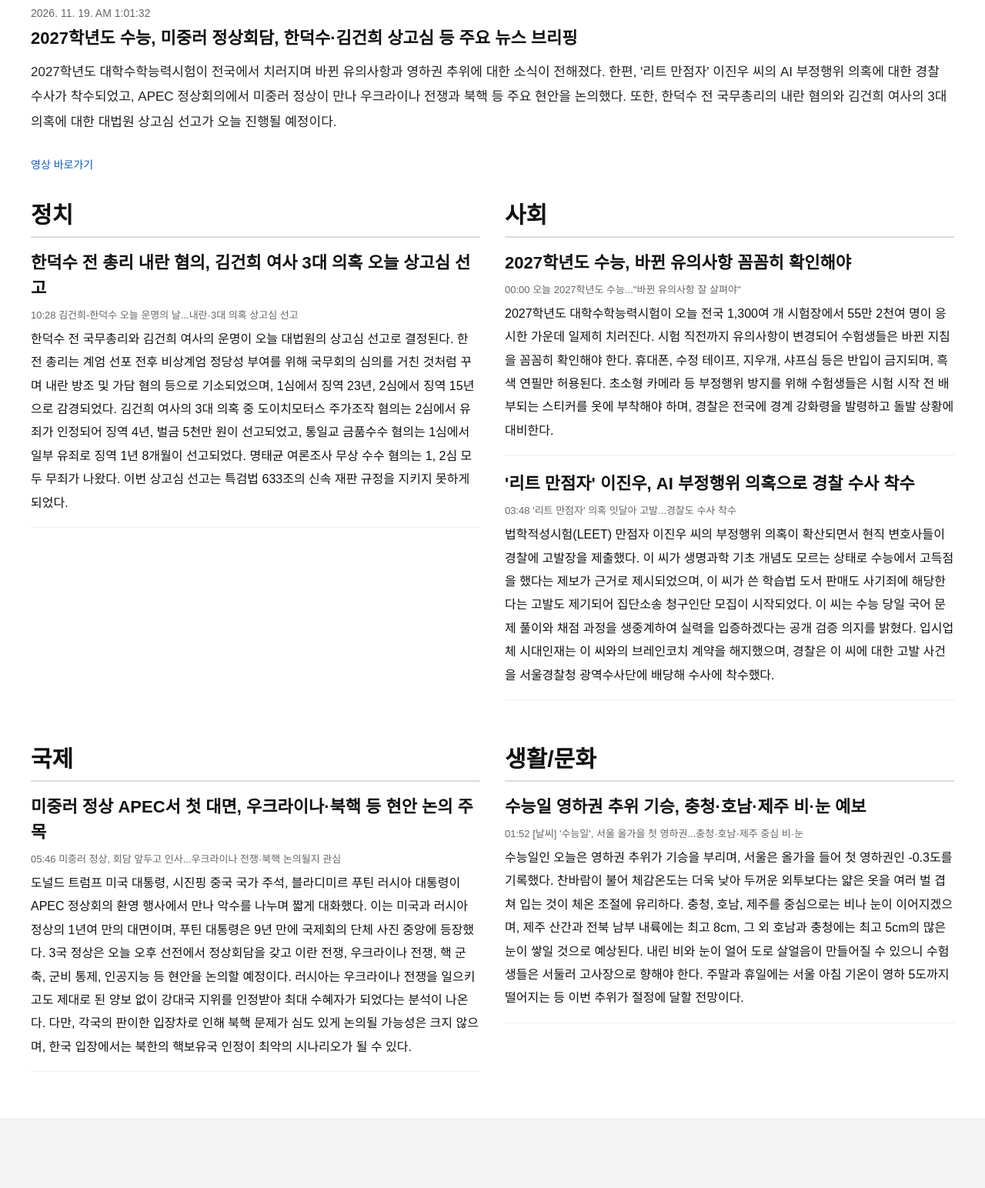
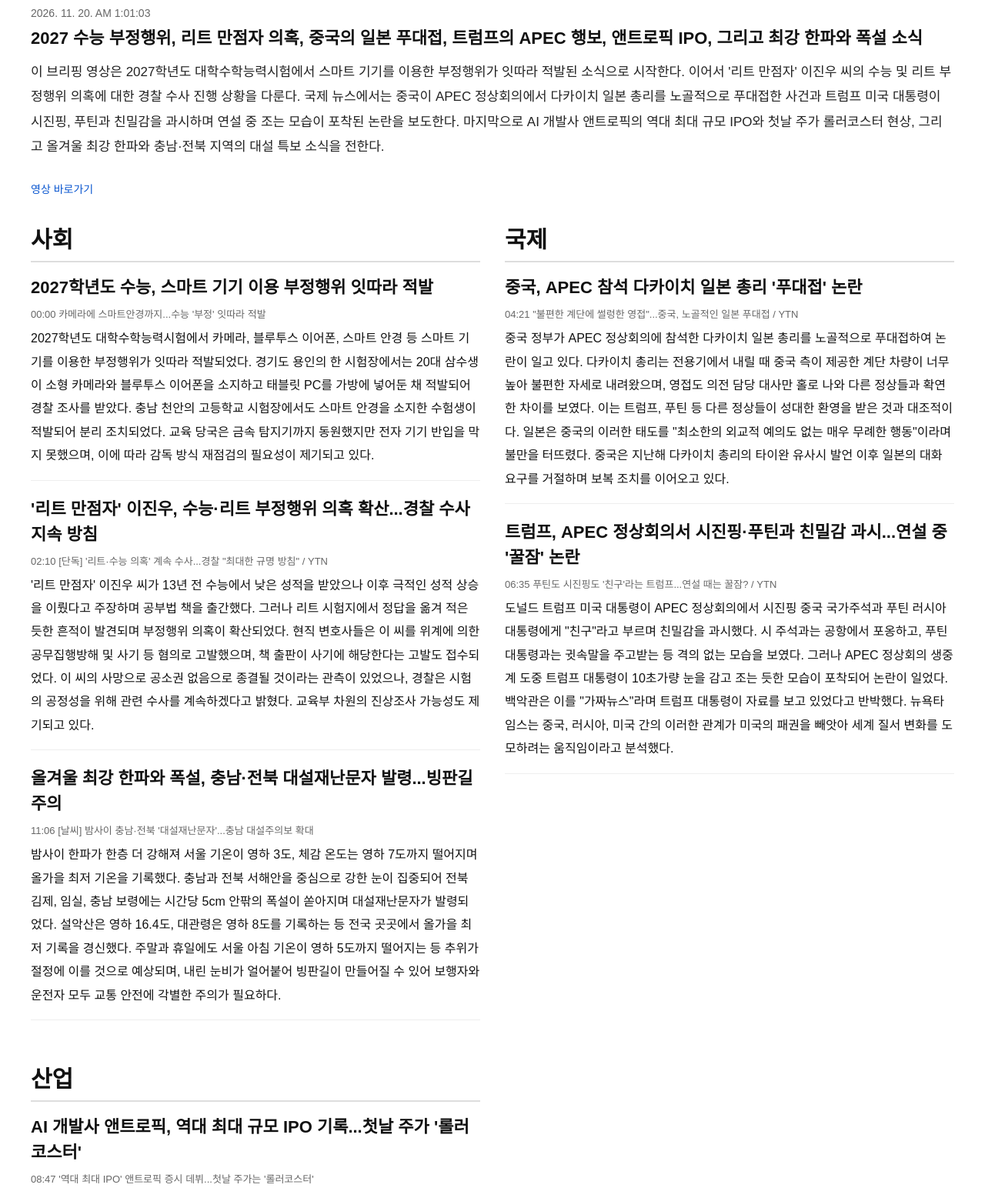
Before and after one commit to 93minki/daily-news-paper, a plain HTML site: page index.html in a window 1280 px wide. Shown: the part 164-1708 px from the top of the page at 77% size. Before the commit the page ends 1657 px from the top, so only its background shows below. Drawn offline with Linux system fonts and the light colour scheme.

Commit message:
update daily-news-paper index.html

```diff
--- a/index.html
+++ b/index.html
@@ -88,37 +88,32 @@
 <body>
   <div class="page">
     <div class="title">데일리 뉴스 리포트</div>
-    <div class="date">2026. 11. 19. AM 1:01:32</div>
-    <div class="video-title">2027학년도 수능, 미중러 정상회담, 한덕수·김건희 상고심 등 주요 뉴스 브리핑</div>
-    <div class="video-summary">2027학년도 대학수학능력시험이 전국에서 치러지며 바뀐 유의사항과 영하권 추위에 대한 소식이 전해졌다. 한편, &#39;리트 만점자&#39; 이진우 씨의 AI 부정행위 의혹에 대한 경찰 수사가 착수되었고, APEC 정상회의에서 미중러 정상이 만나 우크라이나 전쟁과 북핵 등 주요 현안을 논의했다. 또한, 한덕수 전 국무총리의 내란 혐의와 김건희 여사의 3대 의혹에 대한 대법원 상고심 선고가 오늘 진행될 예정이다.</div>
-    <a class="video-link" href="https://www.youtube.com/watch?v=Uyxe9WtAhaE" target="_blank" rel="noopener noreferrer">영상 바로가기</a>
+    <div class="date">2026. 11. 20. AM 1:01:03</div>
+    <div class="video-title">2027 수능 부정행위, 리트 만점자 의혹, 중국의 일본 푸대접, 트럼프의 APEC 행보, 앤트로픽 IPO, 그리고 최강 한파와 폭설 소식</div>
+    <div class="video-summary">이 브리핑 영상은 2027학년도 대학수학능력시험에서 스마트 기기를 이용한 부정행위가 잇따라 적발된 소식으로 시작한다. 이어서 &#39;리트 만점자&#39; 이진우 씨의 수능 및 리트 부정행위 의혹에 대한 경찰 수사 진행 상황을 다룬다. 국제 뉴스에서는 중국이 APEC 정상회의에서 다카이치 일본 총리를 노골적으로 푸대접한 사건과 트럼프 미국 대통령이 시진핑, 푸틴과 친밀감을 과시하며 연설 중 조는 모습이 포착된 논란을 보도한다. 마지막으로 AI 개발사 앤트로픽의 역대 최대 규모 IPO와 첫날 주가 롤러코스터 현상, 그리고 올겨울 최강 한파와 충남·전북 지역의 대설 특보 소식을 전한다.</div>
+    <a class="video-link" href="https://www.youtube.com/watch?v=Cvhqc_nuv-c" target="_blank" rel="noopener noreferrer">영상 바로가기</a>
 
     <div class="grid">
-
-    <section>
-      <div class="section-title">정치</div>
-
-  <article class="item">
-    <div class="item-title">한덕수 전 총리 내란 혐의, 김건희 여사 3대 의혹 오늘 상고심 선고</div>
-    <div class="item-meta">10:28 김건희-한덕수 오늘 운명의 날...내란·3대 의혹 상고심 선고</div>
-    <div class="item-summary">한덕수 전 국무총리와 김건희 여사의 운명이 오늘 대법원의 상고심 선고로 결정된다. 한 전 총리는 계엄 선포 전후 비상계엄 정당성 부여를 위해 국무회의 심의를 거친 것처럼 꾸며 내란 방조 및 가담 혐의 등으로 기소되었으며, 1심에서 징역 23년, 2심에서 징역 15년으로 감경되었다. 김건희 여사의 3대 의혹 중 도이치모터스 주가조작 혐의는 2심에서 유죄가 인정되어 징역 4년, 벌금 5천만 원이 선고되었고, 통일교 금품수수 혐의는 1심에서 일부 유죄로 징역 1년 8개월이 선고되었다. 명태균 여론조사 무상 수수 혐의는 1, 2심 모두 무죄가 나왔다. 이번 상고심 선고는 특검법 633조의 신속 재판 규정을 지키지 못하게 되었다.</div>
-  </article>
-
-    </section>
 
     <section>
       <div class="section-title">사회</div>
 
   <article class="item">
-    <div class="item-title">2027학년도 수능, 바뀐 유의사항 꼼꼼히 확인해야</div>
-    <div class="item-meta">00:00 오늘 2027학년도 수능...&quot;바뀐 유의사항 잘 살펴야&quot;</div>
-    <div class="item-summary">2027학년도 대학수학능력시험이 오늘 전국 1,300여 개 시험장에서 55만 2천여 명이 응시한 가운데 일제히 치러진다. 시험 직전까지 유의사항이 변경되어 수험생들은 바뀐 지침을 꼼꼼히 확인해야 한다. 휴대폰, 수정 테이프, 지우개, 샤프심 등은 반입이 금지되며, 흑색 연필만 허용된다. 초소형 카메라 등 부정행위 방지를 위해 수험생들은 시험 시작 전 배부되는 스티커를 옷에 부착해야 하며, 경찰은 전국에 경계 강화령을 발령하고 돌발 상황에 대비한다.</div>
+    <div class="item-title">2027학년도 수능, 스마트 기기 이용 부정행위 잇따라 적발</div>
+    <div class="item-meta">00:00 카메라에 스마트안경까지...수능 &#39;부정&#39; 잇따라 적발</div>
+    <div class="item-summary">2027학년도 대학수학능력시험에서 카메라, 블루투스 이어폰, 스마트 안경 등 스마트 기기를 이용한 부정행위가 잇따라 적발되었다. 경기도 용인의 한 시험장에서는 20대 삼수생이 소형 카메라와 블루투스 이어폰을 소지하고 태블릿 PC를 가방에 넣어둔 채 적발되어 경찰 조사를 받았다. 충남 천안의 고등학교 시험장에서도 스마트 안경을 소지한 수험생이 적발되어 분리 조치되었다. 교육 당국은 금속 탐지기까지 동원했지만 전자 기기 반입을 막지 못했으며, 이에 따라 감독 방식 재점검의 필요성이 제기되고 있다.</div>
   </article>
 
   <article class="item">
-    <div class="item-title">&#39;리트 만점자&#39; 이진우, AI 부정행위 의혹으로 경찰 수사 착수</div>
-    <div class="item-meta">03:48 &#39;리트 만점자&#39; 의혹 잇달아 고발...경찰도 수사 착수</div>
-    <div class="item-summary">법학적성시험(LEET) 만점자 이진우 씨의 부정행위 의혹이 확산되면서 현직 변호사들이 경찰에 고발장을 제출했다. 이 씨가 생명과학 기초 개념도 모르는 상태로 수능에서 고득점을 했다는 제보가 근거로 제시되었으며, 이 씨가 쓴 학습법 도서 판매도 사기죄에 해당한다는 고발도 제기되어 집단소송 청구인단 모집이 시작되었다. 이 씨는 수능 당일 국어 문제 풀이와 채점 과정을 생중계하여 실력을 입증하겠다는 공개 검증 의지를 밝혔다. 입시업체 시대인재는 이 씨와의 브레인코치 계약을 해지했으며, 경찰은 이 씨에 대한 고발 사건을 서울경찰청 광역수사단에 배당해 수사에 착수했다.</div>
+    <div class="item-title">&#39;리트 만점자&#39; 이진우, 수능·리트 부정행위 의혹 확산...경찰 수사 지속 방침</div>
+    <div class="item-meta">02:10 [단독] &#39;리트·수능 의혹&#39; 계속 수사...경찰 &quot;최대한 규명 방침&quot; / YTN</div>
+    <div class="item-summary">&#39;리트 만점자&#39; 이진우 씨가 13년 전 수능에서 낮은 성적을 받았으나 이후 극적인 성적 상승을 이뤘다고 주장하며 공부법 책을 출간했다. 그러나 리트 시험지에서 정답을 옮겨 적은 듯한 흔적이 발견되며 부정행위 의혹이 확산되었다. 현직 변호사들은 이 씨를 위계에 의한 공무집행방해 및 사기 등 혐의로 고발했으며, 책 출판이 사기에 해당한다는 고발도 접수되었다. 이 씨의 사망으로 공소권 없음으로 종결될 것이라는 관측이 있었으나, 경찰은 시험의 공정성을 위해 관련 수사를 계속하겠다고 밝혔다. 교육부 차원의 진상조사 가능성도 제기되고 있다.</div>
+  </article>
+
+  <article class="item">
+    <div class="item-title">올겨울 최강 한파와 폭설, 충남·전북 대설재난문자 발령...빙판길 주의</div>
+    <div class="item-meta">11:06 [날씨] 밤사이 충남·전북 &#39;대설재난문자&#39;...충남 대설주의보 확대</div>
+    <div class="item-summary">밤사이 한파가 한층 더 강해져 서울 기온이 영하 3도, 체감 온도는 영하 7도까지 떨어지며 올가을 최저 기온을 기록했다. 충남과 전북 서해안을 중심으로 강한 눈이 집중되어 전북 김제, 임실, 충남 보령에는 시간당 5cm 안팎의 폭설이 쏟아지며 대설재난문자가 발령되었다. 설악산은 영하 16.4도, 대관령은 영하 8도를 기록하는 등 전국 곳곳에서 올가을 최저 기록을 경신했다. 주말과 휴일에도 서울 아침 기온이 영하 5도까지 떨어지는 등 추위가 절정에 이를 것으로 예상되며, 내린 눈비가 얼어붙어 빙판길이 만들어질 수 있어 보행자와 운전자 모두 교통 안전에 각별한 주의가 필요하다.</div>
   </article>
 
     </section>
@@ -127,20 +122,26 @@
       <div class="section-title">국제</div>
 
   <article class="item">
-    <div class="item-title">미중러 정상 APEC서 첫 대면, 우크라이나·북핵 등 현안 논의 주목</div>
-    <div class="item-meta">05:46 미중러 정상, 회담 앞두고 인사...우크라이나 전쟁·북핵 논의될지 관심</div>
-    <div class="item-summary">도널드 트럼프 미국 대통령, 시진핑 중국 국가 주석, 블라디미르 푸틴 러시아 대통령이 APEC 정상회의 환영 행사에서 만나 악수를 나누며 짧게 대화했다. 이는 미국과 러시아 정상의 1년여 만의 대면이며, 푸틴 대통령은 9년 만에 국제회의 단체 사진 중앙에 등장했다. 3국 정상은 오늘 오후 선전에서 정상회담을 갖고 이란 전쟁, 우크라이나 전쟁, 핵 군축, 군비 통제, 인공지능 등 현안을 논의할 예정이다. 러시아는 우크라이나 전쟁을 일으키고도 제대로 된 양보 없이 강대국 지위를 인정받아 최대 수혜자가 되었다는 분석이 나온다. 다만, 각국의 판이한 입장차로 인해 북핵 문제가 심도 있게 논의될 가능성은 크지 않으며, 한국 입장에서는 북한의 핵보유국 인정이 최악의 시나리오가 될 수 있다.</div>
+    <div class="item-title">중국, APEC 참석 다카이치 일본 총리 &#39;푸대접&#39; 논란</div>
+    <div class="item-meta">04:21 &quot;불편한 계단에 썰렁한 영접&quot;...중국, 노골적인 일본 푸대접 / YTN</div>
+    <div class="item-summary">중국 정부가 APEC 정상회의에 참석한 다카이치 일본 총리를 노골적으로 푸대접하여 논란이 일고 있다. 다카이치 총리는 전용기에서 내릴 때 중국 측이 제공한 계단 차량이 너무 높아 불편한 자세로 내려왔으며, 영접도 의전 담당 대사만 홀로 나와 다른 정상들과 확연한 차이를 보였다. 이는 트럼프, 푸틴 등 다른 정상들이 성대한 환영을 받은 것과 대조적이다. 일본은 중국의 이러한 태도를 &quot;최소한의 외교적 예의도 없는 매우 무례한 행동&quot;이라며 불만을 터뜨렸다. 중국은 지난해 다카이치 총리의 타이완 유사시 발언 이후 일본의 대화 요구를 거절하며 보복 조치를 이어오고 있다.</div>
+  </article>
+
+  <article class="item">
+    <div class="item-title">트럼프, APEC 정상회의서 시진핑·푸틴과 친밀감 과시...연설 중 &#39;꿀잠&#39; 논란</div>
+    <div class="item-meta">06:35 푸틴도 시진핑도 &#39;친구&#39;라는 트럼프...연설 때는 꿀잠? / YTN</div>
+    <div class="item-summary">도널드 트럼프 미국 대통령이 APEC 정상회의에서 시진핑 중국 국가주석과 푸틴 러시아 대통령에게 &quot;친구&quot;라고 부르며 친밀감을 과시했다. 시 주석과는 공항에서 포옹하고, 푸틴 대통령과는 귓속말을 주고받는 등 격의 없는 모습을 보였다. 그러나 APEC 정상회의 생중계 도중 트럼프 대통령이 10초가량 눈을 감고 조는 듯한 모습이 포착되어 논란이 일었다. 백악관은 이를 &quot;가짜뉴스&quot;라며 트럼프 대통령이 자료를 보고 있었다고 반박했다. 뉴욕타임스는 중국, 러시아, 미국 간의 이러한 관계가 미국의 패권을 빼앗아 세계 질서 변화를 도모하려는 움직임이라고 분석했다.</div>
   </article>
 
     </section>
 
     <section>
-      <div class="section-title">생활/문화</div>
+      <div class="section-title">산업</div>
 
   <article class="item">
-    <div class="item-title">수능일 영하권 추위 기승, 충청·호남·제주 비·눈 예보</div>
-    <div class="item-meta">01:52 [날씨] &#39;수능일&#39;, 서울 올가을 첫 영하권...충청·호남·제주 중심 비·눈</div>
-    <div class="item-summary">수능일인 오늘은 영하권 추위가 기승을 부리며, 서울은 올가을 들어 첫 영하권인 -0.3도를 기록했다. 찬바람이 불어 체감온도는 더욱 낮아 두꺼운 외투보다는 얇은 옷을 여러 벌 겹쳐 입는 것이 체온 조절에 유리하다. 충청, 호남, 제주를 중심으로는 비나 눈이 이어지겠으며, 제주 산간과 전북 남부 내륙에는 최고 8cm, 그 외 호남과 충청에는 최고 5cm의 많은 눈이 쌓일 것으로 예상된다. 내린 비와 눈이 얼어 도로 살얼음이 만들어질 수 있으니 수험생들은 서둘러 고사장으로 향해야 한다. 주말과 휴일에는 서울 아침 기온이 영하 5도까지 떨어지는 등 이번 추위가 절정에 달할 전망이다.</div>
+    <div class="item-title">AI 개발사 앤트로픽, 역대 최대 규모 IPO 기록...첫날 주가 &#39;롤러코스터&#39;</div>
+    <div class="item-meta">08:47 &#39;역대 최대 IPO&#39; 앤트로픽 증시 데뷔...첫날 주가는 &#39;롤러코스터&#39;</div>
+    <div class="item-summary">AI 모델 클로드 개발사인 앤트로픽이 역대 최대 규모인 113조 원 공모로 증시에 상장했다. 첫 거래가는 공모가보다 34% 높은 111.5달러를 기록하며 한때 시가총액 2조 달러를 넘어섰고, 임직원들은 1인당 평균 580억 원의 주식 자산을 쥐게 되었다. 그러나 상장 첫날 주가는 115달러에서 92달러 선까지 롤러코스터를 탔으며, 결국 공모가보다 17% 오른 97달러 선에서 마감했다. AI 거품 우려와 기존 기술주 매도세가 겹치면서 뉴욕 증시 3대 지수는 모두 2% 안팎 하락세를 면치 못했다. 전문가들은 앤트로픽이 세계에서 가장 수익성 높은 기업이 될 수도 있지만, 많은 조건이 완벽히 맞아떨어져야 한다고 경고했다.</div>
   </article>
 
     </section>
```
